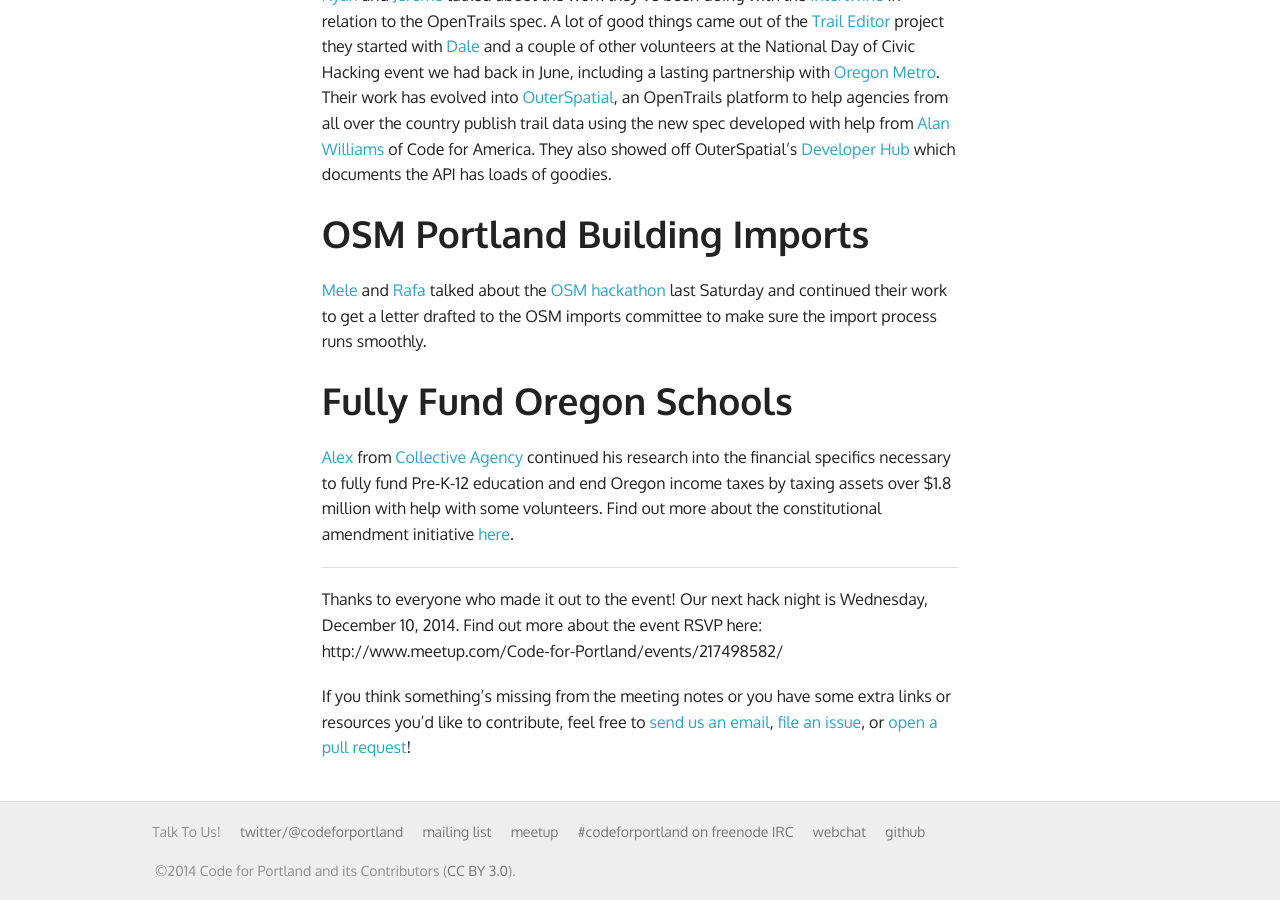
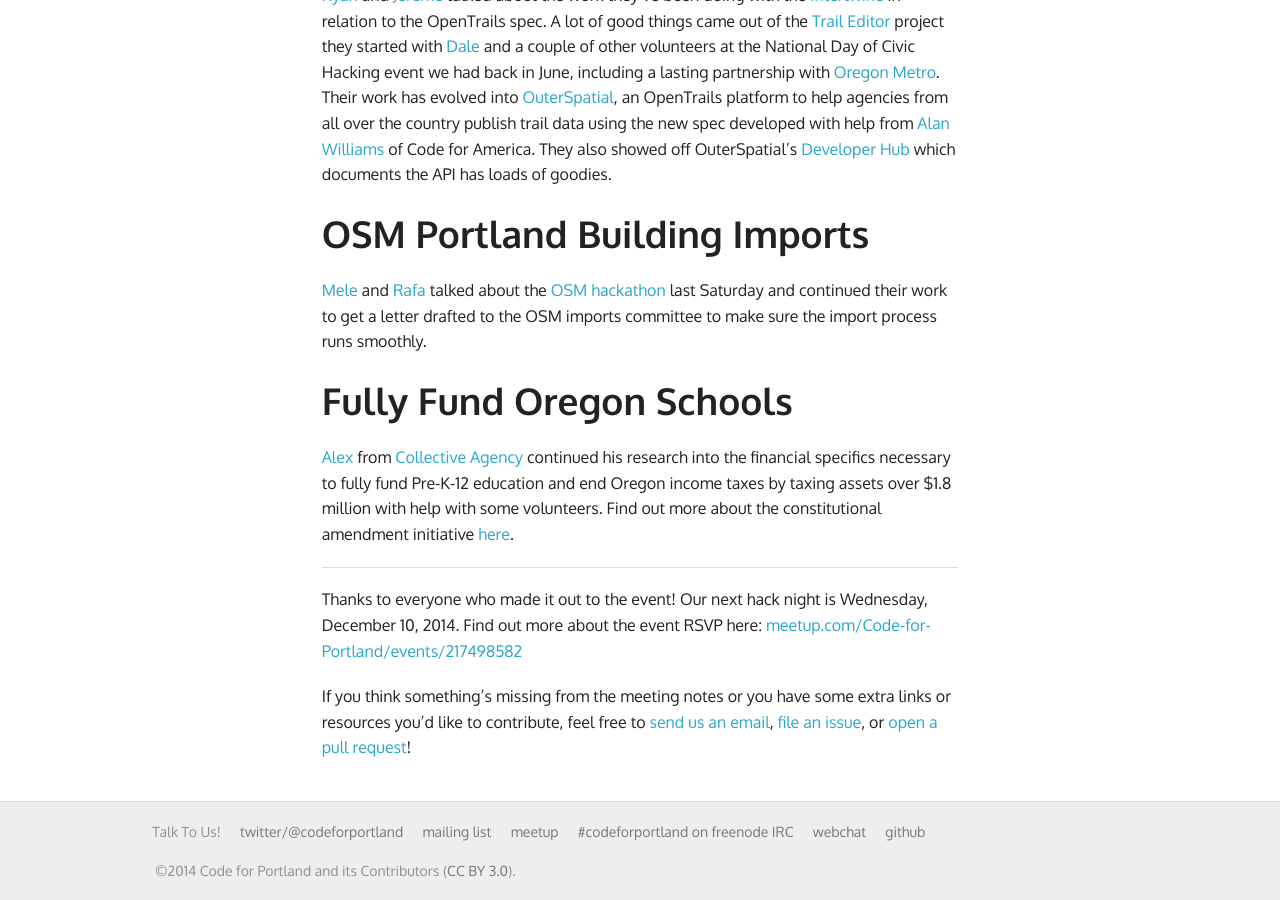
Before and after one commit to code-for-portland-archive/codeforportland.github.io, a Jekyll site: the page built from meeting-notes/_posts/2014-11-19-november-hack-night-meeting-notes.md, in a window 1280 px wide and 900 px high, scrolled down 707 px. Built offline with Jekyll 4.4.1, drawn with Linux system fonts in a browser that asks for light colours; Markdown is read by kramdown in place of the engine named in the settings; some of the changed lines change nothing that is shown.

Commit message:
add link

```diff
--- a/meeting-notes/_posts/2014-11-19-november-hack-night-meeting-notes.md
+++ b/meeting-notes/_posts/2014-11-19-november-hack-night-meeting-notes.md
@@ -24,6 +24,6 @@
 
 ---
 
-Thanks to everyone who made it out to the event! Our next hack night is Wednesday, December 10, 2014. Find out more about the event RSVP here: http://www.meetup.com/Code-for-Portland/events/217498582/
+Thanks to everyone who made it out to the event! Our next hack night is Wednesday, December 10, 2014. Find out more about the event RSVP here: [meetup.com/Code-for-Portland/events/217498582](http://www.meetup.com/Code-for-Portland/events/217498582/)
 
 If you think something's missing from the meeting notes or you have some extra links or resources you'd like to contribute, feel free to [send us an email](info@codeforportland.org), [file an issue](https://github.com/CodeForPortland/codeforportland.github.io/issues), or [open a pull request](https://github.com/CodeForPortland/codeforportland.github.io/pulls)!
```
